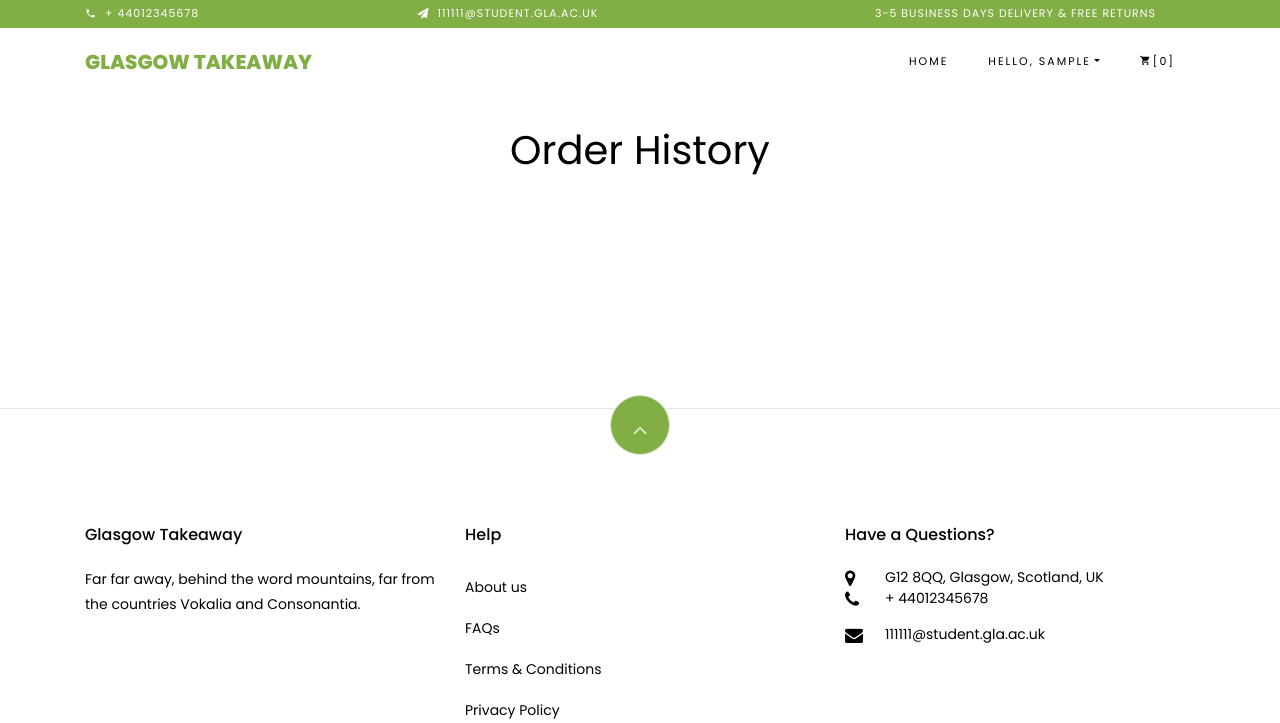
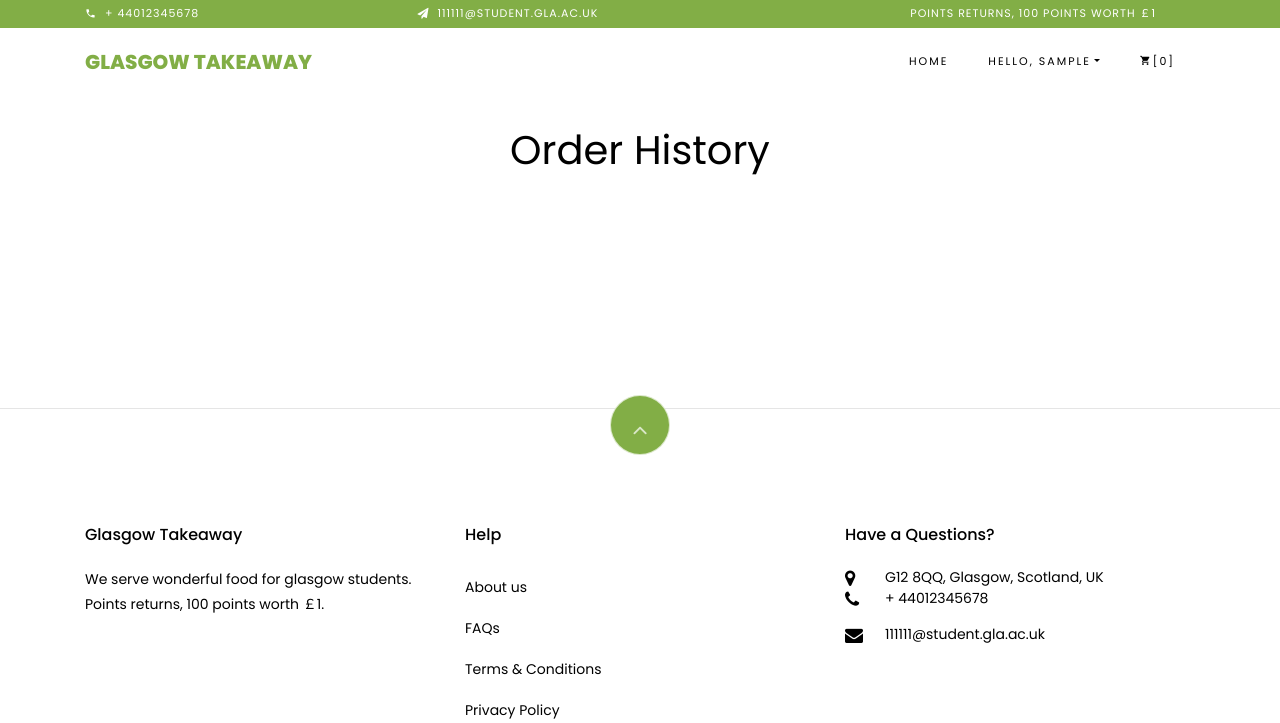
Before and after one commit to lijuandatong/takeaway-django-project, a Django app: a page that uses templates/takeaway/footer.html in a window 1280 px wide. Shown: the top 723 px of the page. Run offline with Django 4.2, Linux system fonts and the light colour scheme; the visitor is signed in with stand-in values (Sample User, id 1); data comes from the database, SQL or seed files in the repository; data that the repository does not hold is empty; some libraries are stand-ins or nearby versions; some web fonts are replaced.

Commit message:
update order_history and review model
Signed-off-by: Mingrui <2730726F@student.gla.ac.uk>

```diff
--- a/static/js/takeaway-ajax.js
+++ b/static/js/takeaway-ajax.js
@@ -169,8 +169,6 @@ $(document).ready(function () {
             payment_cash = need_cash;
         }
 
-        alert('用了积分：' + payment_points + ",用了现金：" + payment_cash);
-
         $.get('/takeaway/placeOrder',
             {
                 'first_name': first_name, 'last_name': last_name,
@@ -180,6 +178,8 @@ $(document).ready(function () {
                 'payment_points': payment_points,
                 'payment_cash': payment_cash,
                 'order_id': order_id,
+            },function (data) {
+                window.location.href = "/takeaway";
             })
     });
 
--- a/takeaway/views.py
+++ b/takeaway/views.py
@@ -365,13 +365,15 @@ class PlaceOrder(View):
         print('消费了：' + cash)
         wallet.cash -= float(cash)
         wallet.points -= int(points)
+
+        # 给用户反分
+        if cash > 10:
+            wallet.points += 100
+
         wallet.save()
 
         # 清空用户购物车
         Cart.objects.get(user=request.user).delete()
 
-        # 要修改 跳转到我的订单
-        food_list = Food.objects.all()
-        context_dict = {'foods': food_list[1:],
-                        'special_food': food_list[0]}
-        return render(request, 'takeaway/index.html', context_dict)
+        context_dict = {'data': 'successful'}
+        return HttpResponse(context_dict)
--- a/templates/takeaway/account.html
+++ b/templates/takeaway/account.html
@@ -27,7 +27,7 @@
     <p style="font-size:20px"><span style="color:black;margin-right: 10px;">points:</span>{{ wallet.points }}</p>
 
     {% if wallet.points == 0 %}
-            <p style="font-size:14px;color:black;">Tips: 200 points can be worth 1 pound when placing an order. Points can be earned by placing an order and commenting on an order.</p>
+            <p style="font-size:14px;color:black;">Tips: 100 points can be worth 1 pound when placing an order. Points can be earned by placing an order and commenting on an order.</p>
     {% endif %}
 </div>
 
--- a/templates/takeaway/checkout.html
+++ b/templates/takeaway/checkout.html
@@ -150,8 +150,6 @@
                                     </div>
 
 
-
-
 									<div class="modal-footer">
 										{% if total_price > cash %}
 										<button type="button" class="btn btn-primary btn-lg checkout-form" id="checkout-form" data-order-id="{{ order_id }}" disabled>Pay</button>
--- a/templates/takeaway/footer.html
+++ b/templates/takeaway/footer.html
@@ -11,7 +11,7 @@
             <div class="col-md">
                 <div class="ftco-footer-widget mb-4">
                     <h2 class="ftco-heading-2">Glasgow Takeaway</h2>
-                    <p>Far far away, behind the word mountains, far from the countries Vokalia and Consonantia.</p>
+                    <p>We serve wonderful food for glasgow students. Points returns, 100 points worth ￡1.</p>
                 </div>
             </div>
 
--- a/templates/takeaway/header.html
+++ b/templates/takeaway/header.html
@@ -14,7 +14,7 @@
                         <span class="text">111111@student.gla.ac.uk</span>
                     </div>
                     <div class="col-md-5 pr-4 d-flex topper align-items-center text-lg-right">
-                        <span class="text">3-5 Business days delivery &amp; Free Returns</span>
+                        <span class="text">Points returns, 100 points worth ￡1</span>
                     </div>
                 </div>
             </div>
--- a/templates/takeaway/order_history.html
+++ b/templates/takeaway/order_history.html
@@ -17,13 +17,14 @@ history
 
     <section class="ftco-section">
         {% for order in orders %}
+            {% if order.delivery_state == '1' %}
             <div class="order">
                 <h2><a href="{% url 'takeaway:orderdetail' order.order_id%}">Order #{{ order.order_id }}</a></h2>
                 <div class="order-info">
                     <div class="order-id">Order ID: {{ order.order_id }}</div>
                     <div class="order-date">Date: {{ order.date }}</div>
                     <div class="order-status">
-                    Status: <span class="status status-delivered">{{ order.delivery_state }}</span>
+                        Status: <span class="status status-delivered">Delivered</span>
                     </div>
                 </div>
 
@@ -37,6 +38,7 @@ history
                     </div>
                 </div>
             </div>
+            {% endif %}
         {% endfor %}
     </section>
 
--- a/templates/takeaway/review.html
+++ b/templates/takeaway/review.html
@@ -31,7 +31,7 @@ history
                 <div class="food-name">{{ orderdetail.food }}</div>
                 <div class="food-count">x {{ orderdetail.count }}</div>
                 <div class="food-review-submit"><p class="btn btn-primary" data-toggle="modal"
-                                                   data-target="#reviewModal">Review</p></div>
+                                                   data-target="#reviewModal" data-food="{{ orderdetail.food }}">Review</p></div>
             </div>
             {% endfor %}
             <div class="order-details">
@@ -62,7 +62,7 @@ history
             <div class="modal-footer">
                 <button type="button" class="btn btn-secondary" data-dismiss="modal">Close</button>
                 <button type="button" class="btn btn-primary" id="btn_review"
-                        data-username="{{ user.username }}" data-food="{{ orderdetail.food }}">
+                        data-username="{{ user.username }}" data-food="">
                     Feedback
                 </button>
             </div>
```
Also changed, not shown: templates/takeaway/index.html (+5 -5 lines), 1 other file. Lines whose indentation alone changed are shown as unchanged.
